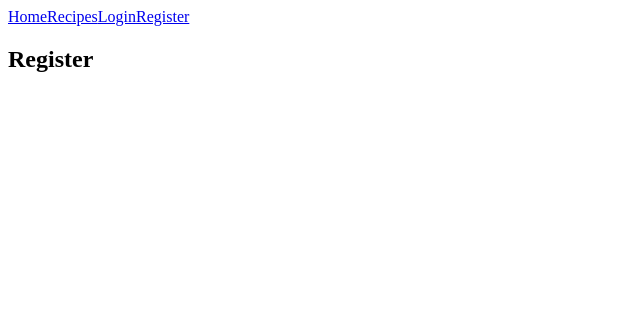
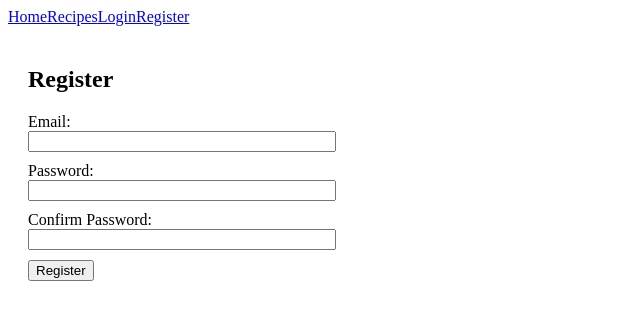
Before and after one commit to StoyanovaTanya/recipes-app, a React (Vite) app: page /register in a window 1280 px wide. Shown: the top 320 px of the page, without its empty margins (0-640 px from the left). Built offline with nearby package versions, Linux system fonts and the light colour scheme.

Commit message:
Add Login and Register forms with console logging

```diff
--- a/package.json
+++ b/package.json
@@ -12,7 +12,8 @@
   "dependencies": {
     "react": "^19.2.0",
     "react-dom": "^19.2.0",
-    "react-router": "^7.9.6"
+    "react-router": "^7.9.6",
+    "react-router-dom": "^7.9.6"
   },
   "devDependencies": {
     "@eslint/js": "^9.39.1",
--- a/src/App.jsx
+++ b/src/App.jsx
@@ -1,4 +1,4 @@
-import { BrowserRouter, Routes, Route} from "react-router"
+import { BrowserRouter, Routes, Route} from "react-router-dom"
 import MainLayout from "./layout/MainLayout";
 
 import Home from "./components/Home/Home";
--- a/src/components/Auth/Login.jsx
+++ b/src/components/Auth/Login.jsx
@@ -1,3 +1,44 @@
+import { useState } from "react";
+
 export default function Login() {
-  return <h2>Login</h2>;
+  const [email, setEmail] = useState("");
+  const [password, setPassword] = useState("");
+
+  const handleSubmit = (e) => {
+    e.preventDefault();
+
+    if (!email || !password) {
+      alert("All fields are required!");
+      return;
+    }
+
+    console.log("Login:", { email, password });
+  };
+
+  return (
+    <section style={{ padding: "20px"}}>
+      <h2>Login</h2>
+
+      <form onSubmit={handleSubmit} style={{maxWidth: "300px",
+          marginTop: "20px"}}>
+        <label>Email:</label>
+        <input
+          type="email"
+          value={email}
+          onChange={(e) => setEmail(e.target.value)}
+          style={{ width: "100%", marginBottom: "10px" }}
+        />
+
+        <label>Password:</label>
+        <input
+          type="password"
+          value={password}
+          onChange={(e) => setPassword(e.target.value)}
+          style={{ width: "100%", marginBottom: "10px"}}
+        />
+
+        <button type="submit">Login</button>
+      </form>
+    </section>
+  );
 }
--- a/src/components/Auth/Register.jsx
+++ b/src/components/Auth/Register.jsx
@@ -1,3 +1,58 @@
+import { useState } from "react";
+
 export default function Register() {
-  return <h2>Register</h2>;
-}
+  const [email, setEmail] = useState("");
+  const [password, setPassword] = useState("");
+  const [confirmPassword, setConfirmPassword] = useState("");
+
+  const handleSubmit = (e) => {
+    e.preventDefault();
+
+    if (!email || !password || !confirmPassword) {
+      alert("All fields are required!");
+      return;
+    }
+
+    if (password !== confirmPassword) {
+      alert("Password do not macth!");
+      return;
+    }
+
+    console.log("Register:", { email, password, confirmPassword });
+
+  };
+
+  return (
+     <section style={{ padding: "20px" }}>
+      <h2>Register</h2>
+
+      <form onSubmit={handleSubmit} style={{ maxWidth: "300px", marginTop: "20px" }}>
+        <label>Email:</label>
+        <input
+          type="email"
+          value={email}
+          onChange={(e) => setEmail(e.target.value)}
+          style={{ width: "100%", marginBottom: "10px" }}
+        />
+
+        <label>Password:</label>
+        <input
+          type="password"
+          value={password}
+          onChange={(e) => setPassword(e.target.value)}
+          style={{ width: "100%", marginBottom: "10px" }}
+        />
+
+        <label>Confirm Password:</label>
+        <input
+          type="password"
+          value={confirmPassword}
+          onChange={(e) => setConfirmPassword(e.target.value)}
+          style={{ width: "100%", marginBottom: "10px" }}
+        />
+
+        <button type="submit">Register</button>
+      </form>
+    </section>
+  );
+};
--- a/src/components/Details/Details.jsx
+++ b/src/components/Details/Details.jsx
@@ -1,4 +1,4 @@
-import { useParams } from "react-router";
+import { useParams } from "react-router-dom";
 
 export default function Details() {
   const { id} = useParams();
--- a/src/components/Recipes/RecipeCard.jsx
+++ b/src/components/Recipes/RecipeCard.jsx
@@ -1,4 +1,4 @@
-import { Link } from "react-router";
+import { Link } from "react-router-dom";
 
 export default function RecipeCard({ recipe}) {
     return (
--- a/src/layout/MainLayout.jsx
+++ b/src/layout/MainLayout.jsx
@@ -1,4 +1,4 @@
-import {Outlet, Link} from "react-router"
+import {Outlet, Link} from "react-router-dom"
 
 export default function MainLayout() {
     return (
```
Also changed, not shown: 1 other file (tests, documents, lock files or other folders).
